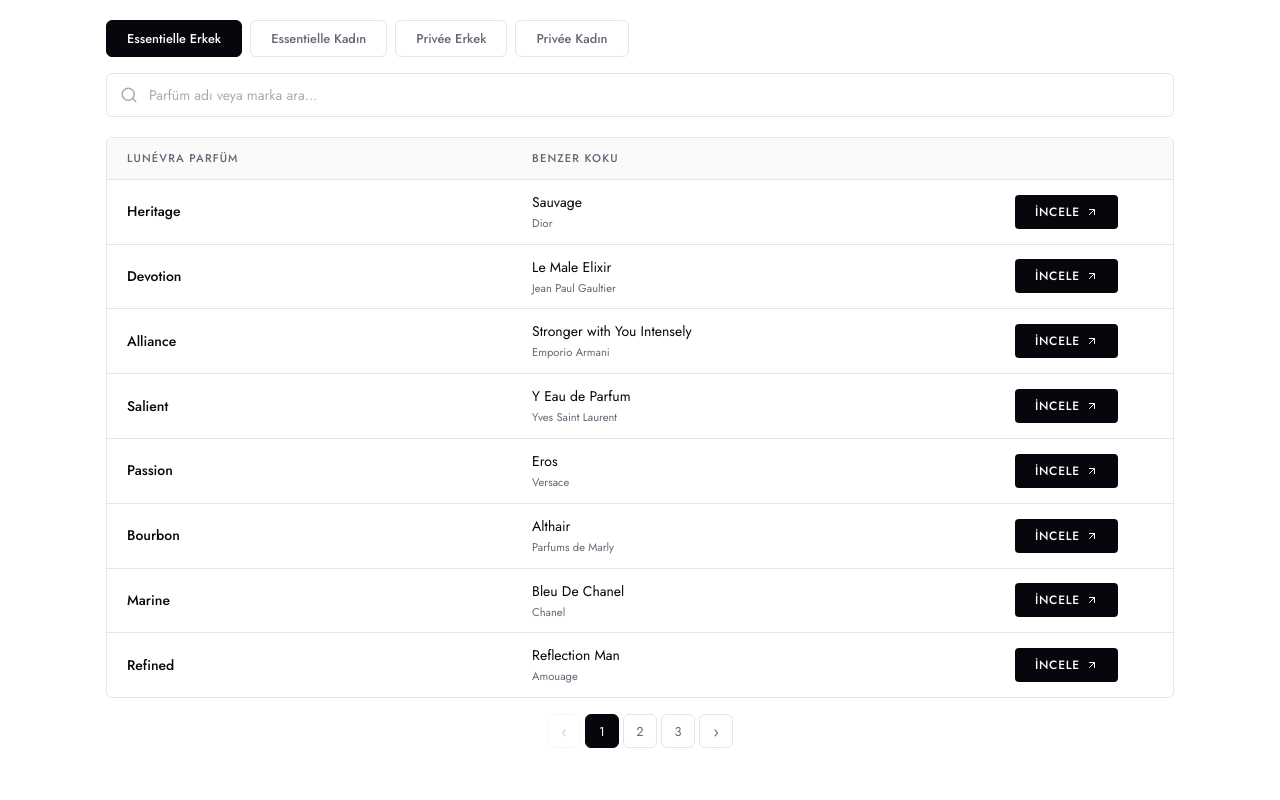
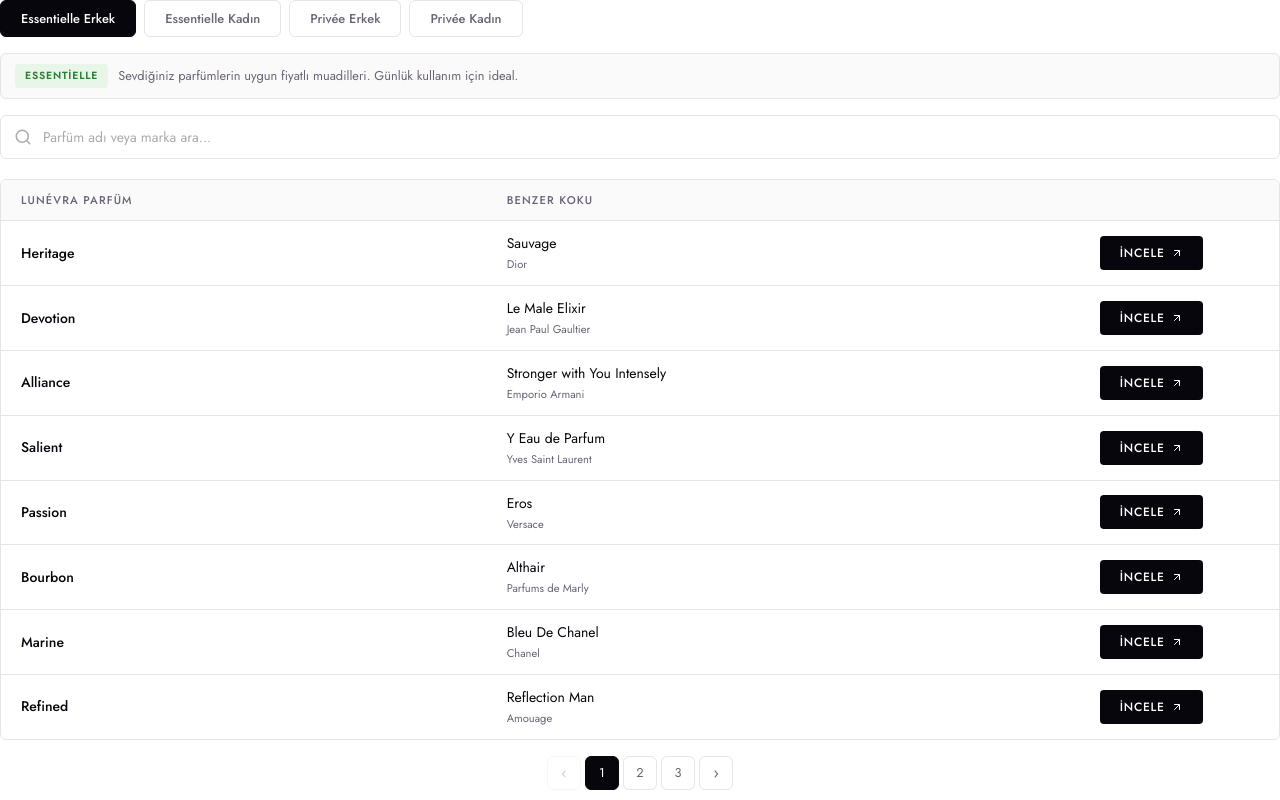
Before and after one commit to emincankarasoy/lunevra-pd, a website built with Vite: page index.html in a window 1280 px wide. Built offline with nearby package versions, Linux system fonts and the light colour scheme.

Commit message:
remove padding, full-width layout for iframe control

```diff
--- a/src/main.ts
+++ b/src/main.ts
@@ -48,10 +48,22 @@
     )
     .join("");
 
+  const collectionInfo = tab.collection === "essentielle"
+    ? `<div class="collection-info">
+        <span class="collection-badge essentielle">Essentielle</span>
+        <p>Sevdiğiniz parfümlerin uygun fiyatlı muadilleri. Günlük kullanım için ideal.</p>
+      </div>`
+    : `<div class="collection-info">
+        <span class="collection-badge privee">Privée</span>
+        <p>Premium içeriklerle hazırlanan özel koleksiyon. Orijinaline en yakın deneyim.</p>
+      </div>`;
+
   app.innerHTML = `
     <div class="tabs">
       ${tabButtons}
     </div>
+
+    ${collectionInfo}
 
     <div class="search-container">
       ${SEARCH_ICON}
--- a/src/style.css
+++ b/src/style.css
@@ -30,9 +30,9 @@
 }
 
 #app {
-  max-width: 1100px;
-  margin: 0 auto;
-  padding: 20px 16px;
+  max-width: 100%;
+  margin: 0;
+  padding: 0;
 }
 
 /* ========== HEADER ========== */
@@ -88,6 +88,45 @@
   background: var(--color-accent);
   color: var(--color-bg);
   border-color: var(--color-accent);
+}
+
+/* ========== COLLECTION INFO ========== */
+.collection-info {
+  display: flex;
+  align-items: center;
+  gap: 10px;
+  padding: 10px 14px;
+  margin-bottom: 16px;
+  background: var(--color-surface);
+  border: 1px solid var(--color-border);
+  border-radius: 6px;
+}
+
+.collection-info p {
+  font-size: 0.8rem;
+  color: var(--color-text-secondary);
+  line-height: 1.4;
+}
+
+.collection-badge {
+  font-size: 0.65rem;
+  font-weight: 600;
+  text-transform: uppercase;
+  letter-spacing: 0.08em;
+  padding: 4px 10px;
+  border-radius: 4px;
+  white-space: nowrap;
+  flex-shrink: 0;
+}
+
+.collection-badge.essentielle {
+  background: #e8f5e9;
+  color: #2e7d32;
+}
+
+.collection-badge.privee {
+  background: #fce4ec;
+  color: #c62828;
 }
 
 /* ========== SEARCH ========== */
@@ -322,10 +361,6 @@
 
 /* ========== RESPONSIVE ========== */
 @media (max-width: 768px) {
-  #app {
-    padding: 16px 12px;
-  }
-
   .tabs {
     gap: 6px;
   }
```
